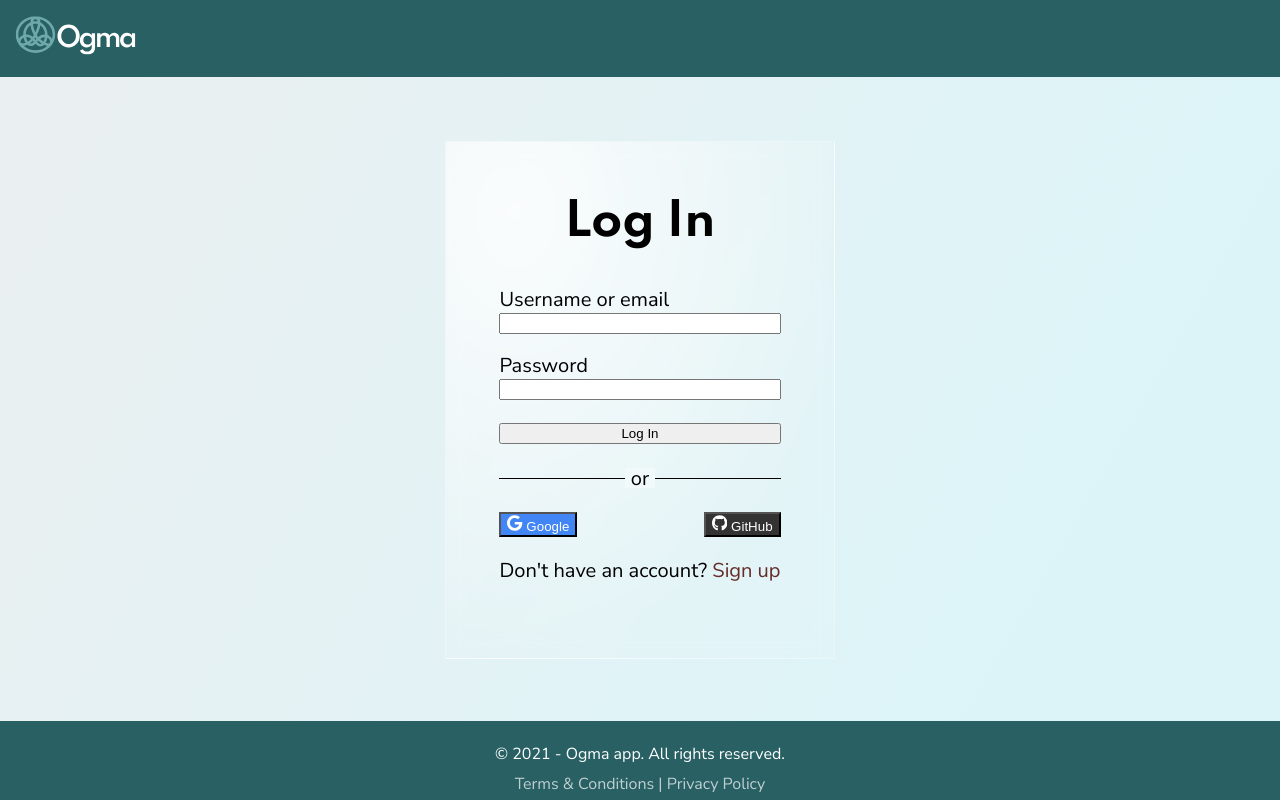
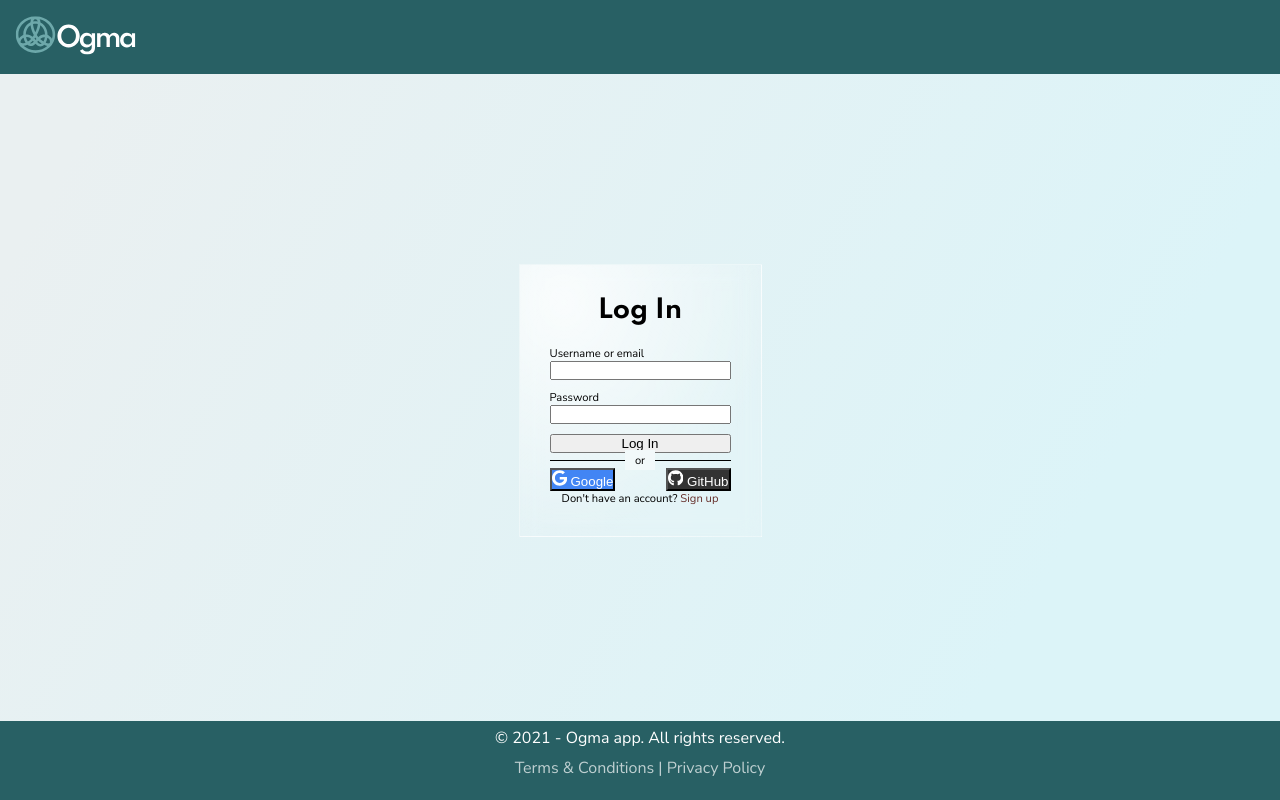
Before and after one commit to OgmaCapStone/ogma-client, a Next.js app: page /login in a window 1280 px wide. Built offline with nearby package versions, Linux system fonts and the light colour scheme.

Commit message:
➕ADD: Landing page layout and added mixins, buttons and inputs styles

```diff
--- a/pages/_app.js
+++ b/pages/_app.js
@@ -1,6 +1,7 @@
 import React from "react";
 import { Provider as AuthProvider } from "next-auth/client";
 import "../styles/globals.scss";
+import "../styles/_reset.scss";
 
 function MyApp({ Component, pageProps }) {
   return (
--- /dev/null
+++ b/styles/Index.module.scss
@@ -0,0 +1,35 @@
+@import "./variables";
+@import "./mixins";
+
+.main {
+    display: flex;
+    flex-direction: column;
+
+    .heroImage {
+        display: none;
+    }
+    .heroInfo{
+        display: flex;
+        flex-direction: column;
+        align-items: center;
+        margin-top: 4.2rem;
+        .title {
+            @include tittleMobile;
+            text-transform: uppercase;
+        }
+        .text {
+            @include BodyTextBoldMobile;
+            margin-top: 30px;
+        }
+        .primaryBtn {
+            @include ButtonPrimaryMobile;
+            margin-top: 20px;
+            a {
+                color: $color-white;
+            }
+        }
+        .input {
+            @include InputActiveDesktop;
+        }
+    }
+}
--- a/styles/_mixins.scss
+++ b/styles/_mixins.scss
@@ -36,10 +36,79 @@
   font-weight: bold;
 }
 
-@mixin ButtonTextMobile {
+@mixin ButtonPrimaryMobile {
+  background-color: $color-primary;
+  border: none;
+  color: $color-white;
+  padding: 10px 30px;
+  text-align: cente;
+  display: inline-block;
+  border-radius: 25px;
   font-family: $fontSecondary;
   font-size: $sizeButtonTextMobile;
   font-weight: bold;
+}
+
+@mixin ButtonSecondaryMobile {
+  background-color: $color-white;
+  border: 1px solid $color-primary;
+  color: $color-primary;
+  padding: 10px 30px;
+  text-align: cente;
+  display: inline-block;
+  border-radius: 25px;
+  font-family: $fontSecondary;
+  font-size: $sizeButtonTextMobile;
+  font-weight: bold;
+}
+
+@mixin ButtonDisableMobile {
+  background-color: rgba($color-text-dark, 0.5);
+  border: none;
+  color: rgba($color-text-dark, 0.75);
+  padding: 10px 30px;
+  text-align: cente;
+  display: inline-block;
+  border-radius: 25px;
+  font-family: $fontSecondary;
+  font-size: $sizeButtonTextMobile;
+  font-weight: bold;
+}
+
+@mixin InputActiveMobile {
+  background-color: $color-white;
+  border: 1px solid rgb($color-text-grey, 0.7);
+  color: rgb($color-text-grey, 0.8);
+  padding-left: 20px;
+  width: 280px;
+  height: 50px;
+  border-radius: 25px;
+  font-family: $fontSecondary;
+  font-size: $sizeButtonTextMobile;
+}
+
+@mixin InputInactiveMobile {
+  background-color: rgb($color-grey, 0.5);
+  border: 1px solid rgb($color-text-grey, 0.4);
+  color: rgb($color-text-grey, 0.4);
+  padding-left: 20px;
+  width: 280px;
+  height: 50px;
+  border-radius: 25px;
+  font-family: $fontSecondary;
+  font-size: $sizeButtonTextMobile;;
+}
+
+@mixin InputErrorMobile {
+  background-color: $color-white;
+  border: 1px solid $color-danger;
+  color: $color-danger;
+  padding-left: 20px;
+  width: 280px;
+  height: 50px;
+  border-radius: 25px;
+  font-family: $fontSecondary;
+  font-size: $sizeButtonTextMobile;
 }
 
 // --------------Desktop------------------
@@ -84,3 +153,69 @@
   font-size: $sizeButtonTextDesktop;
   font-weight: bold;
 }
+
+@mixin ButtonPrimaryDesktop {
+  background-color: $color-primary;
+  border: none;
+  color: $color-white;
+  padding: 15px 35px;
+  text-align: cente;
+  display: inline-block;
+  border-radius: 25px;
+}
+
+@mixin ButtonSecondaryDesktop {
+  background-color: $color-white;
+  border: 1px solid $color-primary;
+  color: $color-primary;
+  padding: 15px 35px;
+  text-align: cente;
+  display: inline-block;
+  border-radius: 25px;
+}
+
+@mixin ButtonDisableDesktop {
+  background-color: rgba($color-text-dark, 0.5);
+  border: none;
+  color: rgba($color-text-dark, 0.75);
+  padding: 15px 35px;
+  text-align: cente;
+  display: inline-block;
+  border-radius: 25px;
+}
+
+@mixin InputActiveDesktop {
+  background-color: $color-white;
+  border: 1px solid rgb($color-text-grey, 0.7);
+  color: rgb($color-text-grey, 0.8);
+  padding-left: 20px;
+  width: 280px;
+  height: 50px;
+  border-radius: 25px;
+  font-family: $fontSecondary;
+  font-size: $sizeButtonTextDesktop;
+}
+
+@mixin InputInactiveDesktop {
+  background-color: rgb($color-grey, 0.5);
+  border: 1px solid rgb($color-text-grey, 0.4);
+  color: rgb($color-text-grey, 0.4);
+  padding-left: 20px;
+  width: 280px;
+  height: 50px;
+  border-radius: 25px;
+  font-family: $fontSecondary;
+  font-size: $sizeButtonTextDesktop;
+}
+
+@mixin InputErrorDesktop {
+  background-color: $color-white;
+  border: 1px solid $color-danger;
+  color: $color-danger;
+  padding-left: 20px;
+  width: 280px;
+  height: 50px;
+  border-radius: 25px;
+  font-family: $fontSecondary;
+  font-size: $sizeButtonTextDesktop;
+}
```
Also changed, not shown: pages/index.js (+34 -7 lines), public/images/heroImage.png (added).
